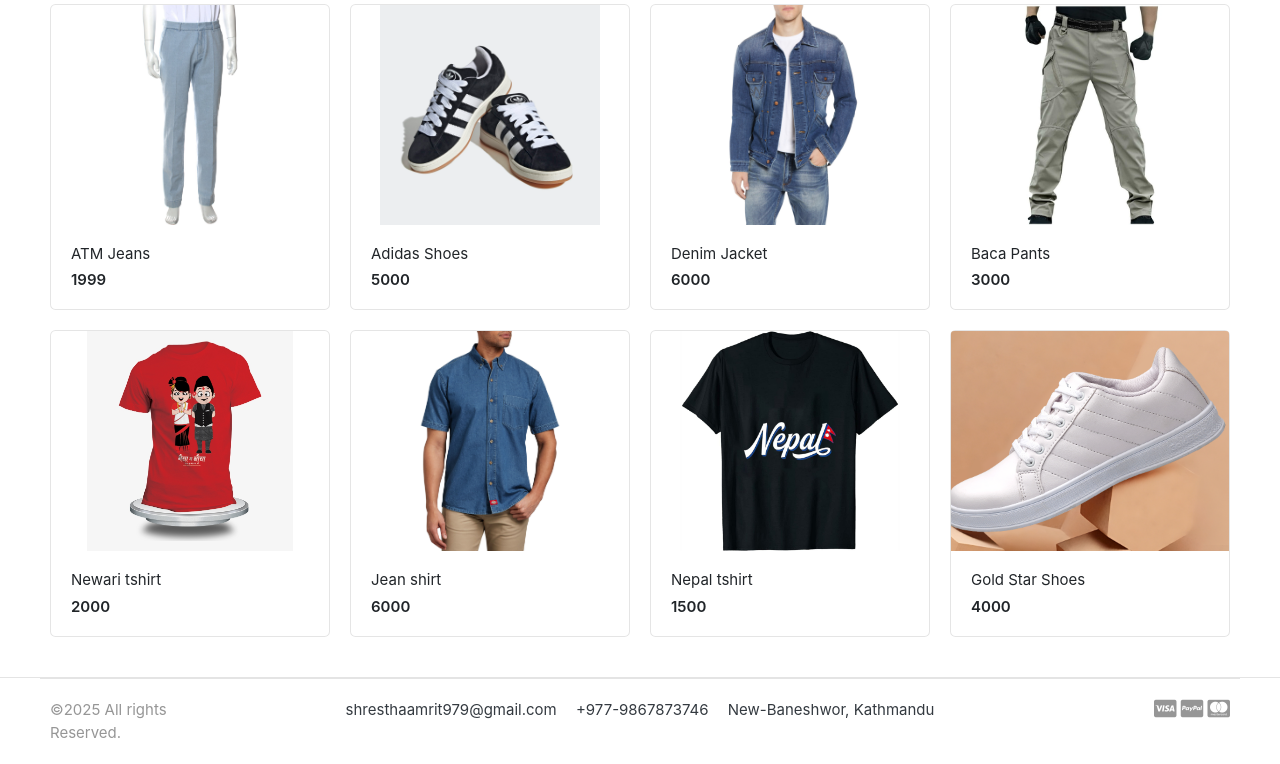
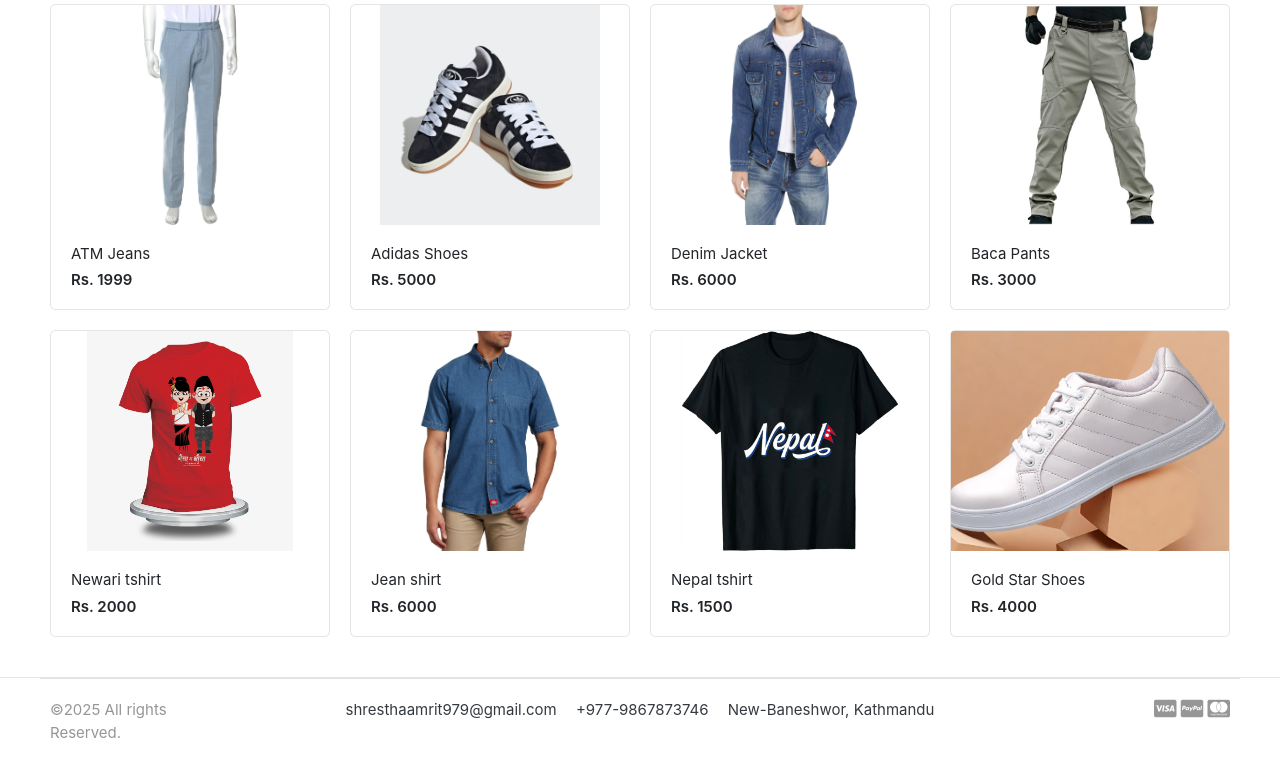
Before and after one commit to amritshrestha48/REET_MENS_ACCESSORIES, a Django app: page / in a window 1280 px wide. Shown: the part 538-1302 px from the top of the page. Run offline with Django 5.2, Linux system fonts and the light colour scheme; data comes from the database, SQL or seed files in the repository; some libraries are stand-ins or nearby versions; some web fonts are replaced.

Commit message:
store template

```diff
--- a/templates/home.html
+++ b/templates/home.html
@@ -34,7 +34,8 @@
 			<a href="./product-detail.html" class="img-wrap"> <img src="{{product.images.url}}"> </a>
 			<figcaption class="info-wrap">
 				<a href="./product-detail.html" class="title">{{product.product_name}}</a>
-				<div class="price mt-1">{{product.price}}</div> <!-- price-wrap.// -->
+				<div class="price mt-1">Rs. {{ product.price }}</div>
+ <!-- price-wrap.// -->
 			</figcaption>
 		</div>
 	</div> <!-- col.// -->
```
